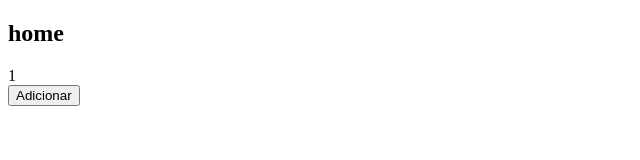
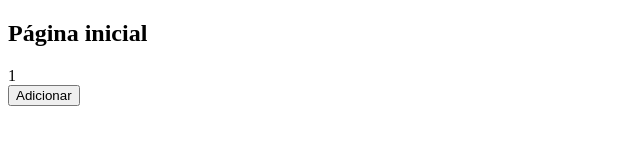
Before and after one commit to yuriioliveira/yuri-oliveira, a Next.js app: page / in a window 1280 px wide. Shown: the top 160 px of the page, without its empty margins (0-640 px from the left). Built offline with nearby package versions, Linux system fonts and the light colour scheme.

Commit message:
nova chamada na home

```diff
--- a/pages/index.js
+++ b/pages/index.js
@@ -3,7 +3,7 @@ import { useState } from 'react';
 function Home() {
     return (
         <div>
-            <h2>home </h2>
+            <h2>Página inicial </h2>
             <Contador />
         </div>
     )
```
